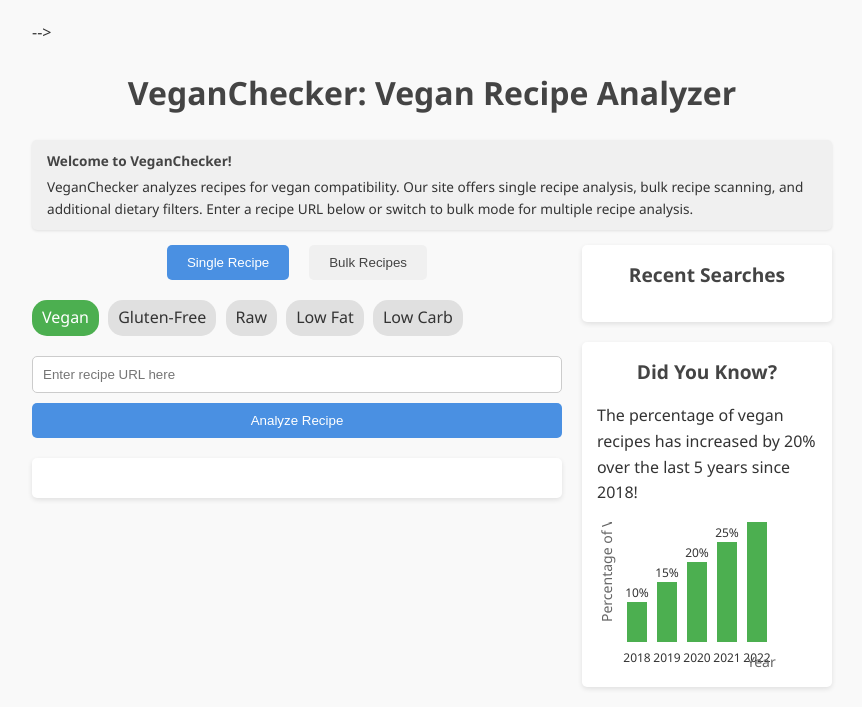
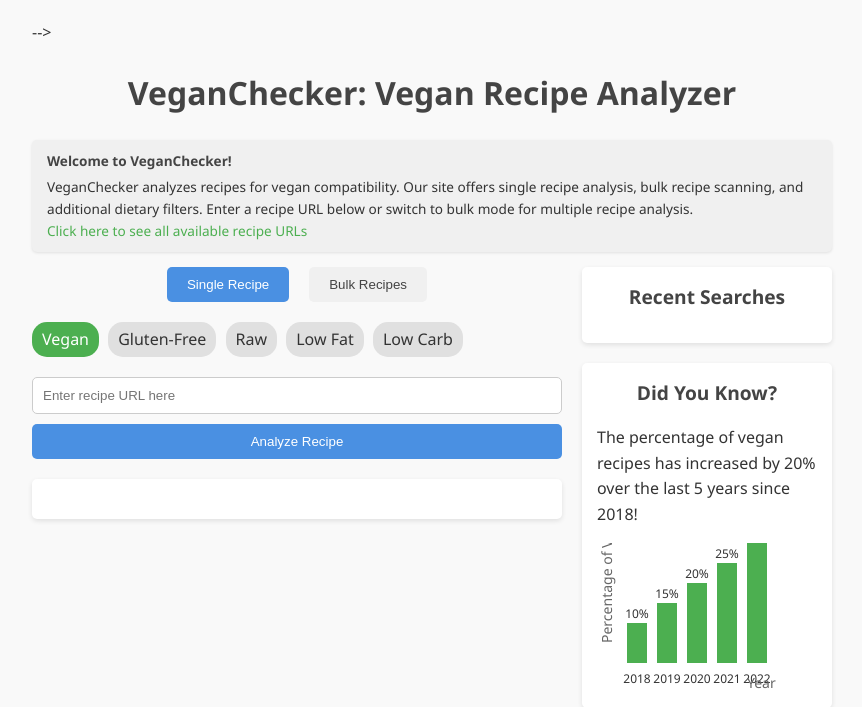
Before and after one commit to LeoSaffron/food-articles-analyzer, a Node server app: page / in a window 1280 px wide. Shown: the top 707 px of the page, without its empty margins (208-1070 px from the left). Run offline with Node 20, Linux system fonts and the light colour scheme; some libraries are stand-ins or nearby versions.

Commit message:
add a link to url list

```diff
--- a/all_dockers_in_one_place/servertest_for_food_just_server_side/views/index.ejs
+++ b/all_dockers_in_one_place/servertest_for_food_just_server_side/views/index.ejs
@@ -15,6 +15,10 @@
     <h2>Welcome to VeganChecker!</h2>
     <div class="site-info-content">
       <p>VeganChecker analyzes recipes for vegan compatibility. Our site offers single recipe analysis, bulk recipe scanning, and additional dietary filters. Enter a recipe URL below or switch to bulk mode for multiple recipe analysis.</p>
+    </div>
+    <!-- Link to the URLs page -->
+    <div class="site-info-content">
+      <a href="/urls" style="color: #4CAF50; text-decoration: none;">Click here to see all available recipe URLs</a>
     </div>
   </div>
 
```
